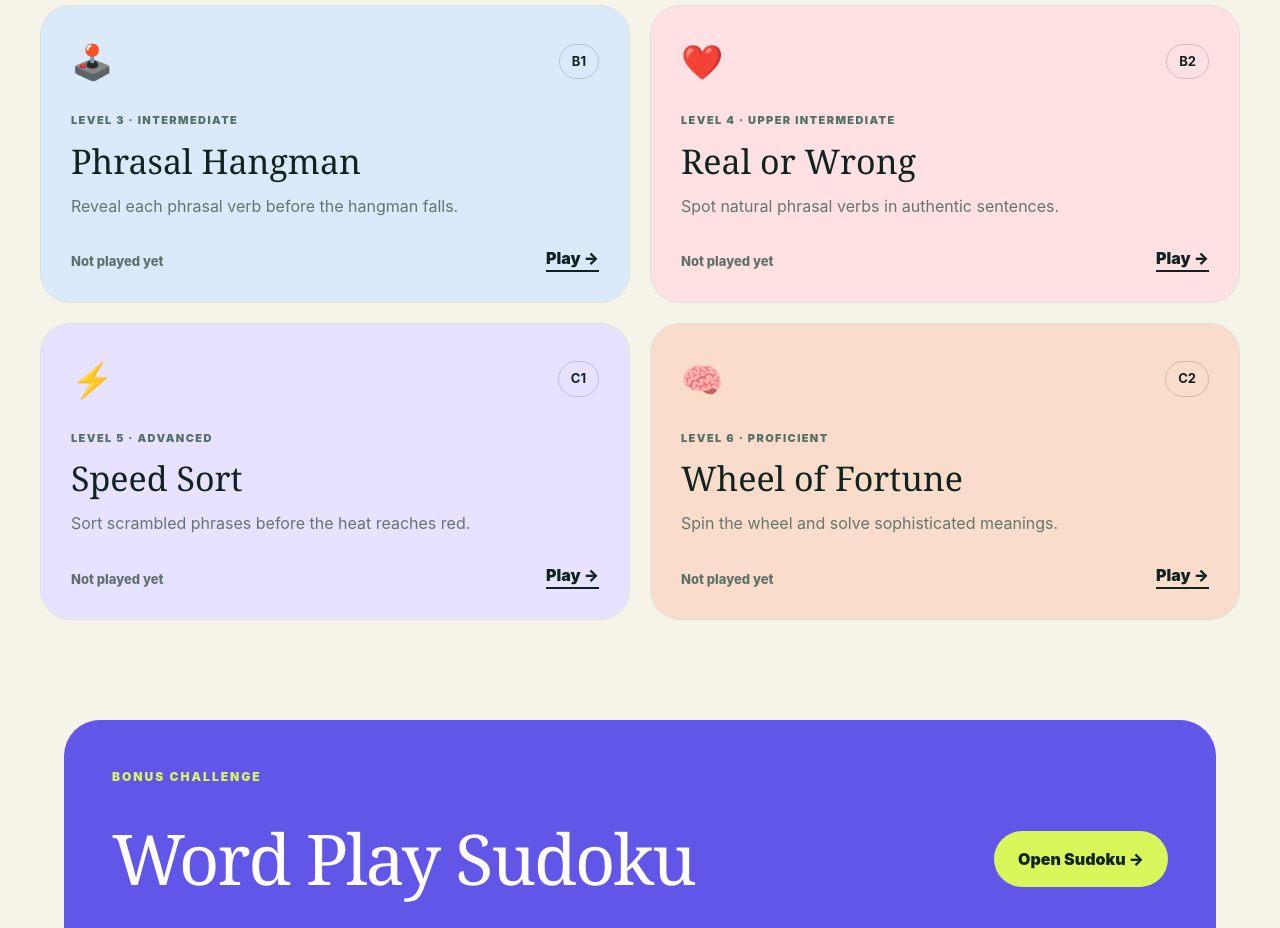
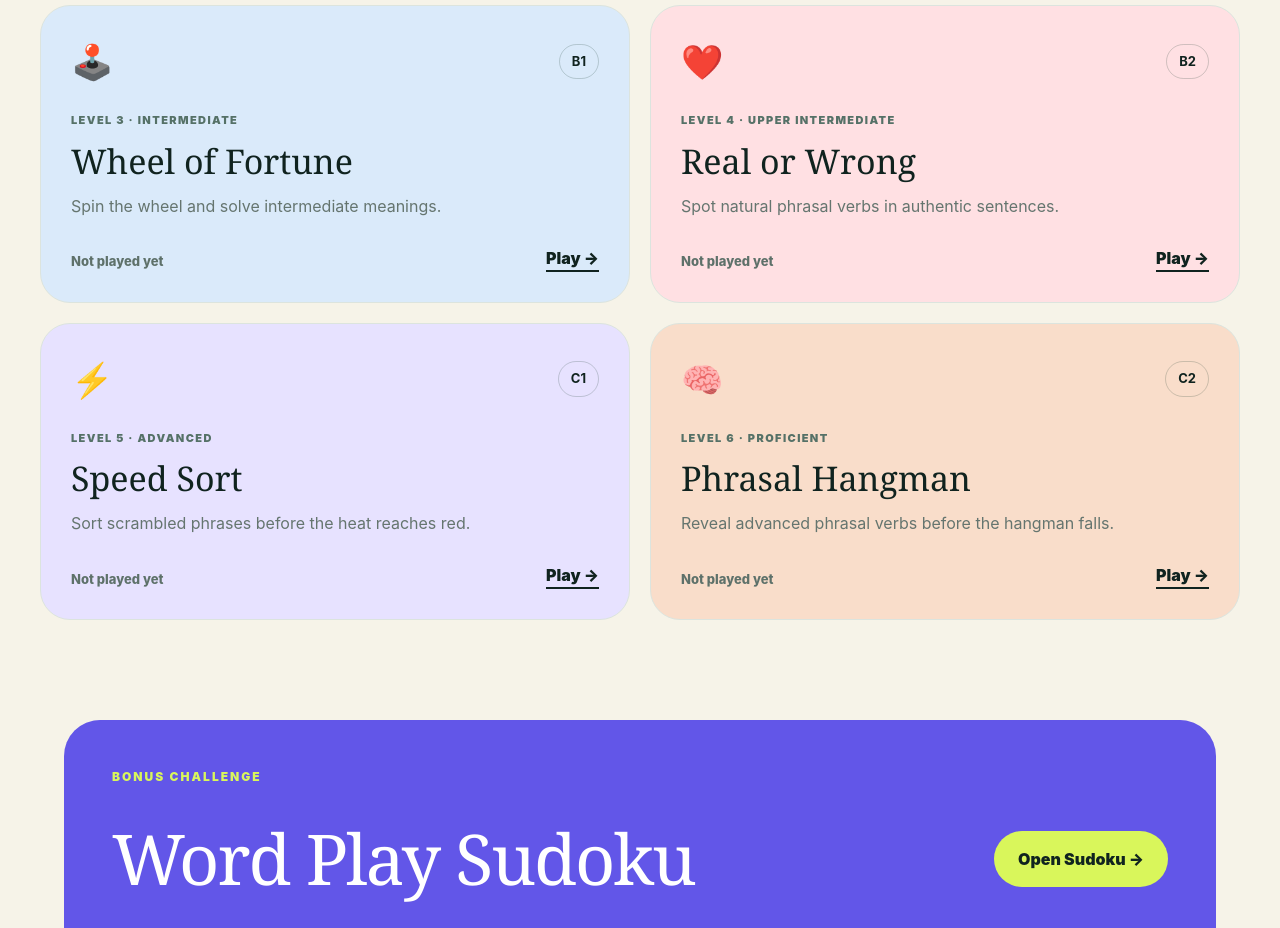
Before and after one commit to affiqazlan/phrasal-lab, a Next.js app: page / in a window 1280 px wide. Shown: the part 1820-2748 px from the top of the page. Built offline with nearby package versions, Linux system fonts and the light colour scheme.

Commit message:
Add files via upload

```diff
--- a/app/page.tsx
+++ b/app/page.tsx
@@ -33,7 +33,7 @@ const raw: Record<Level, string[][]> = {
 
 const verbs: Verb[] = LEVELS.flatMap(level => raw[level].map(([phrase, meaning, example, theme]) => ({ phrase, meaning, example, theme, level })));
 
-const gameTitles: Record<Level, string> = { A1: "Picture Match", A2: "Time Bomb", B1: "Phrasal Hangman", B2: "Real or Wrong", C1: "Speed Sort", C2: "Wheel of Fortune" };
+const gameTitles: Record<Level, string> = { A1: "Picture Match", A2: "Time Bomb", B1: "Wheel of Fortune", B2: "Real or Wrong", C1: "Speed Sort", C2: "Phrasal Hangman" };
 
 const pictureClues: Record<string, { scene: string; caption: string }> = {
   "get up": { scene: "🛏️ ➜ 🧍", caption: "Morning movement" },
@@ -59,6 +59,7 @@ const pictureClues: Record<string, { scene: string; caption: string }> = {
 };
 
 function shuffle<T>(items: T[]) { return [...items].sort(() => Math.random() - .5); }
+function clueLetters(phrase: string) { return shuffle([...new Set(phrase.replaceAll(" ", "").split(""))]).slice(0,2); }
 
 function playGameSound(kind: "tick" | "correct" | "wrong" | "explode" | "death" | "spin") {
   const AudioCtx = window.AudioContext || (window as typeof window & { webkitAudioContext: typeof AudioContext }).webkitAudioContext;
@@ -110,7 +111,7 @@ function Hub({ go, progress }: { go: (v: View) => void; progress: Record<string,
     </header>
     <section className="quick-grid">{featureCards.map(c => <article className="feature-card" key={c.view}><div className="big-icon">{c.icon}</div><small>{c.eyebrow}</small><h2>{c.title}</h2><p>{c.text}</p><button onClick={() => go(c.view)}>{c.cta} →</button></article>)}</section>
     <section id="levels" className="levels-section"><div className="section-heading"><p className="kicker">Your path to fluency</p><h2>Choose your challenge</h2><p>Each level develops a different phrasal-verb skill. Your best score is saved on this device.</p></div>
-      <div className="level-grid">{LEVELS.map((l,i)=><article className={`level-card l${i+1}`} key={l}><div className="level-top"><span>{levelIcons[l]}</span><b>{l}</b></div><small>Level {i+1} · {levelNames[l]}</small><h3>{gameTitles[l]}</h3><p>{["Match everyday verbs to their meanings.","Beat the clock and choose the right definition.","Reveal each phrasal verb before the hangman falls.","Spot natural phrasal verbs in authentic sentences.","Sort scrambled phrases before the heat reaches red.","Spin the wheel and solve sophisticated meanings."][i]}</p><div className="score-row"><span>{progress[l] !== undefined ? `Best: ${progress[l]}/20` : "Not played yet"}</span><button aria-label={`Play ${l} ${gameTitles[l]}`} onClick={()=>go(l)}>Play →</button></div></article>)}</div>
+      <div className="level-grid">{LEVELS.map((l,i)=><article className={`level-card l${i+1}`} key={l}><div className="level-top"><span>{levelIcons[l]}</span><b>{l}</b></div><small>Level {i+1} · {levelNames[l]}</small><h3>{gameTitles[l]}</h3><p>{["Match everyday verbs to their meanings.","Beat the clock and choose the right definition.","Spin the wheel and solve intermediate meanings.","Spot natural phrasal verbs in authentic sentences.","Sort scrambled phrases before the heat reaches red.","Reveal advanced phrasal verbs before the hangman falls."][i]}</p><div className="score-row"><span>{progress[l] !== undefined ? `Best: ${progress[l]}/20` : "Not played yet"}</span><button aria-label={`Play ${l} ${gameTitles[l]}`} onClick={()=>go(l)}>Play →</button></div></article>)}</div>
     </section>
     <section className="sudoku-banner"><div><p className="kicker">Bonus challenge</p><h2>Word Play Sudoku</h2><p>Solve mini logic grids using verb particles instead of numbers.</p></div><button onClick={()=>go("sudoku")}>Open Sudoku →</button></section>
     <footer><div className="brand"><span>PV</span> Phrasal Lab</div><p>Designed for curious English learners · CEFR A1–C2</p><p>Learn a little. Practise often. Use it confidently.</p></footer>
@@ -146,18 +147,19 @@ function SpeakingCoach(){
 function Game({level,onComplete}:{level:Level;onComplete:(l:Level,s:number)=>void}){
   const bank=useMemo(()=>shuffle(verbs.filter(v=>v.level===level)).slice(0,20),[level]);
   const [q,setQ]=useState(0); const [score,setScore]=useState(0); const [chosen,setChosen]=useState<string|null>(null); const [built,setBuilt]=useState<string[]>([]); const [finished,setFinished]=useState(false); const target=bank[q];
-  const [timeLeft,setTimeLeft]=useState(level==="C1"?5:10); const [exploded,setExploded]=useState(false); const [hanged,setHanged]=useState(false);
-  const [guessed,setGuessed]=useState<string[]>([]); const [wrongLetters,setWrongLetters]=useState(0); const [wheelReady,setWheelReady]=useState(false); const [spinning,setSpinning]=useState(false);
+  const startTime=level==="C2"?25:10;
+  const [timeLeft,setTimeLeft]=useState(startTime); const [exploded,setExploded]=useState(false); const [hanged,setHanged]=useState(false);
+  const [guessed,setGuessed]=useState<string[]>(()=>level==="C2"?clueLetters(target.phrase):[]); const [wrongLetters,setWrongLetters]=useState(0); const [wheelReady,setWheelReady]=useState(false); const [spinning,setSpinning]=useState(false);
   const choices=useMemo(()=>shuffle([target,...shuffle(verbs.filter(v=>v.level===level&&v.phrase!==target.phrase)).slice(0,3)]),[target,level]);
   const answer=(correct:boolean)=>{if(chosen!==null)return;setChosen(correct?"correct":"wrong");playGameSound(correct?"correct":"wrong");if(correct)setScore(s=>s+1)};
   useEffect(()=>{
-    if(!["A2","B1","C1"].includes(level)||chosen!==null||finished)return;
-    const timer=window.setInterval(()=>setTimeLeft(current=>{const next=current-1;if(next>0){playGameSound("tick");return next}window.clearInterval(timer);setChosen("wrong");if(level==="A2"){setExploded(true);playGameSound("explode")}else if(level==="B1"){setHanged(true);playGameSound("death")}else{playGameSound("wrong")}return 0}),1000);
+    if(!["A2","C1","C2"].includes(level)||chosen!==null||finished)return;
+    const timer=window.setInterval(()=>setTimeLeft(current=>{const next=current-1;if(next>0){playGameSound("tick");return next}window.clearInterval(timer);setChosen("wrong");if(level==="A2"){setExploded(true);playGameSound("explode")}else if(level==="C2"){setHanged(true);playGameSound("death")}else{playGameSound("wrong")}return 0}),1000);
     return()=>window.clearInterval(timer);
   },[level,q,chosen,finished]);
   const guessLetter=(letter:string)=>{if(chosen||guessed.includes(letter))return;const next=[...guessed,letter];setGuessed(next);if(target.phrase.includes(letter)){playGameSound("correct");const solved=[...target.phrase].every(c=>c===" "||next.includes(c));if(solved){setChosen("correct");setScore(s=>s+1)}}else{setWrongLetters(w=>w+1);playGameSound("wrong")}};
   const spinWheel=()=>{if(spinning||wheelReady)return;setSpinning(true);playGameSound("spin");window.setTimeout(()=>{setSpinning(false);setWheelReady(true)},1400)};
-  const next=()=>{if(q===19){onComplete(level,score);setFinished(true)}else{setQ(x=>x+1);setChosen(null);setBuilt([]);setTimeLeft(level==="C1"?5:10);setExploded(false);setHanged(false);setGuessed([]);setWrongLetters(0);setWheelReady(false);setSpinning(false)}};
+  const next=()=>{if(q===19){onComplete(level,score);setFinished(true)}else{const nextQ=q+1;setQ(nextQ);setChosen(null);setBuilt([]);setTimeLeft(startTime);setExploded(false);setHanged(false);setGuessed(level==="C2"?clueLetters(bank[nextQ].phrase):[]);setWrongLetters(0);setWheelReady(false);setSpinning(false)}};
   if(finished)return <PageShell eyebrow={`${level} complete`} title="Challenge finished" intro="Retrieval practice works best when you return after a short break."><div className="finish-card"><div>{score}<small>/20</small></div><h2>{score>=16?"Outstanding control!":score>=11?"Strong progress!":"A useful first round!"}</h2><p>Your best result has been saved on this device.</p><button onClick={()=>location.reload()}>Return to hub</button></div></PageShell>;
   const particles=shuffle(target.phrase.split(" "));
   const alphabet="abcdefghijklmnopqrstuvwxyz".split("");
@@ -166,10 +168,10 @@ function Game({level,onComplete}:{level:Level;onComplete:(l:Level,s:number)=>voi
       {level==="A1"&&<div className="picture-clue" role="img" aria-label={pictureClues[target.phrase]?.caption||target.meaning}><div>{pictureClues[target.phrase]?.scene||"🖼️ ❓"}</div><span>{pictureClues[target.phrase]?.caption||"Match the picture"}</span></div>}
       {level==="A2"&&<div className={`bomb-zone ${timeLeft<=5?"danger":""} ${exploded?"exploded":""}`}><div className="countdown">{timeLeft}</div><div className="bomb"><span className="spark">✦</span><span className="fuse"/><span className="bomb-body">💣</span></div><p>{exploded?"BOOM! Time ran out.":timeLeft<=5?"Quick—the fuse is nearly gone!":"Choose before the bomb explodes."}</p></div>}
       {(level==="A1"||level==="A2")&&<><p className="question-label">{level==="A1"?"Which phrasal verb matches the picture?":"Choose the phrasal verb that means:"}</p>{level!=="A1"&&<h2>{target.meaning}</h2>}<div className="answers">{choices.map(v=><button disabled={chosen!==null} className={chosen&&v===target?(chosen==="correct"?"correct":"reveal"):""} onClick={()=>answer(v.phrase===target.phrase)} key={v.phrase}>{v.phrase}</button>)}</div></>}
-      {level==="B1"&&<div className={`hangman-game ${timeLeft<=5?"danger":""} ${hanged?"dead":""}`}><div className="hangman-top"><div className="hang-timer">{timeLeft}</div><div className="gallows"><span className="beam"/><span className="rope"/><div className="person"><i className="head">{hanged?"× ×":"• •"}</i><i className="body"/><i className="arm left"/><i className="arm right"/><i className="leg left"/><i className="leg right"/></div></div></div><p className="question-label">Guess the phrasal verb: {target.meaning}</p><div className="hang-word">{[...target.phrase].map((c,i)=><span className={c===" "?"space":""} key={i}>{c===" "?" ":guessed.includes(c)||chosen?c:"_"}</span>)}</div><div className="wrong-meter">Wrong letters: {wrongLetters}</div><div className="keyboard">{alphabet.map(l=><button disabled={!!chosen||guessed.includes(l)} onClick={()=>guessLetter(l)} key={l}>{l}</button>)}</div></div>}
+      {level==="C2"&&<div className={`hangman-game ${timeLeft<=5?"danger":""} ${hanged?"dead":""}`}><div className="hangman-top"><div className="hang-timer">{timeLeft}</div><div className="gallows"><span className="beam"/><span className="rope"/><div className="person"><i className="head">{hanged?"× ×":"• •"}</i><i className="body"/><i className="arm left"/><i className="arm right"/><i className="leg left"/><i className="leg right"/></div></div></div><p className="question-label">Guess the phrasal verb: {target.meaning}</p><div className="hang-word">{[...target.phrase].map((c,i)=><span className={c===" "?"space":""} key={i}>{c===" "?" ":guessed.includes(c)||chosen?c:"_"}</span>)}</div><div className="wrong-meter">Two clue letters are already revealed · Wrong letters: {wrongLetters}</div><div className="keyboard">{alphabet.map(l=><button disabled={!!chosen||guessed.includes(l)} onClick={()=>guessLetter(l)} key={l}>{l}</button>)}</div></div>}
       {level==="B2"&&<><p className="question-label">Is the highlighted phrase used naturally?</p><blockquote className="context">{q%2===0?target.example:target.example.replace(target.phrase.split(" ")[1]||"", "about")}</blockquote><div className="answers two"><button onClick={()=>answer(q%2===0)}>Natural ✓</button><button onClick={()=>answer(q%2!==0)}>Not natural ✕</button></div></>}
-      {level==="C1"&&<div className={`speed-game heat-${timeLeft}`}><div className="speed-clock">{timeLeft}</div><div className="thermometer"><span style={{height:`${(6-timeLeft)*20}%`}}/></div><p className="heat-label">{timeLeft>3?"Warming up":timeLeft>1?"Getting hot!":"RED HOT!"}</p><p className="question-label">Arrange the words: {target.meaning}</p><div className="built">{built.length?built.join(" "):"Build your answer—fast!"}</div><div className="word-bank">{particles.map((w,i)=><button disabled={!!chosen} key={`${w}-${i}`} onClick={()=>setBuilt(x=>[...x,w])}>{w}</button>)}</div><button className="check" disabled={!!chosen} onClick={()=>answer(built.join(" ")===target.phrase)}>Lock it in</button></div>}
-      {level==="C2"&&<div className="wheel-game"><div className="wheel-pointer">▼</div><div className={`fortune-wheel ${spinning?"spinning":""}`}><span>MEANING</span><span>CONTEXT</span><span>PRECISION</span><span>FORTUNE</span></div>{!wheelReady?<><p>Spin to unlock your C2 challenge.</p><button className="spin-button" onClick={spinWheel} disabled={spinning}>{spinning?"Spinning…":"Spin the wheel"}</button></>:<><p className="question-label">The wheel chose: precise meaning</p><h2>{target.meaning}</h2><div className="answers">{choices.map(v=><button disabled={!!chosen} className={chosen&&v===target?(chosen==="correct"?"correct":"reveal"):""} onClick={()=>answer(v.phrase===target.phrase)} key={v.phrase}>{v.phrase}</button>)}</div></>}</div>}
+      {level==="C1"&&<div className={`speed-game heat-${timeLeft}`}><div className="speed-clock">{timeLeft}</div><div className="thermometer"><span style={{height:`${(11-timeLeft)*10}%`}}/></div><p className="heat-label">{timeLeft>6?"Warming up":timeLeft>3?"Getting hot!":"RED HOT!"}</p><p className="question-label">Arrange the words: {target.meaning}</p><div className="built">{built.length?built.join(" "):"Build your answer—fast!"}</div><div className="word-bank">{particles.map((w,i)=><button disabled={!!chosen} key={`${w}-${i}`} onClick={()=>setBuilt(x=>[...x,w])}>{w}</button>)}</div><button className="check" disabled={!!chosen} onClick={()=>answer(built.join(" ")===target.phrase)}>Lock it in</button></div>}
+      {level==="B1"&&<div className="wheel-game"><div className="wheel-pointer">▼</div><div className={`fortune-wheel ${spinning?"spinning":""}`}><span>MEANING</span><span>CONTEXT</span><span>PRECISION</span><span>FORTUNE</span></div>{!wheelReady?<><p>Spin to unlock your B1 challenge.</p><button className="spin-button" onClick={spinWheel} disabled={spinning}>{spinning?"Spinning…":"Spin the wheel"}</button></>:<><p className="question-label">The wheel chose: precise meaning</p><h2>{target.meaning}</h2><div className="answers">{choices.map(v=><button disabled={!!chosen} className={chosen&&v===target?(chosen==="correct"?"correct":"reveal"):""} onClick={()=>answer(v.phrase===target.phrase)} key={v.phrase}>{v.phrase}</button>)}</div></>}</div>}
       {chosen&&<div className={`game-feedback ${chosen}`}><strong>{chosen==="correct"?"Correct!":"Not quite."}</strong><p><b>{target.phrase}</b> — {target.meaning}</p><blockquote>{target.example}</blockquote><button onClick={next}>{q===19?"See results":"Next question →"}</button></div>}
     </article></PageShell>;
 }
```
Also changed, not shown: app/game-overrides.css (added, +17 -0 lines), app/globals.css.
